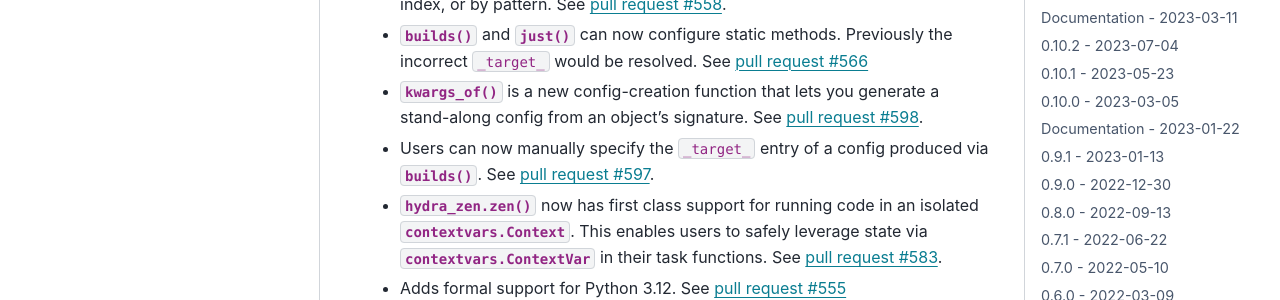
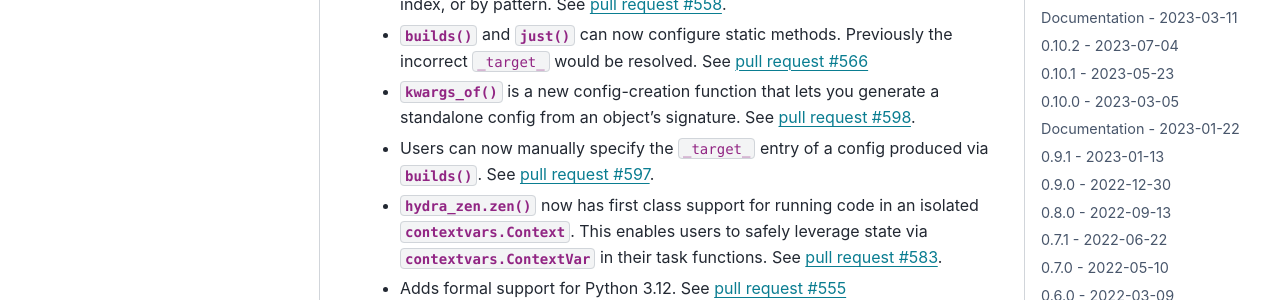
Before and after one commit to mit-ll-responsible-ai/hydra-zen, a Sphinx documentation site: the page built from docs/source/changes.rst, in a window 1280 px wide and 900 px high, scrolled down 1439 px. Shown: the part 179-479 px from the top of the window. Built offline with Sphinx 7.4.7 and the PyData theme 0.15.4, drawn with Linux system fonts in a browser that asks for light colours; the version number could not be read and is left out.

Commit message:
typo in docs

```diff
--- a/docs/source/changes.rst
+++ b/docs/source/changes.rst
@@ -67,7 +67,7 @@ Improvements
 - :class:`~hydra_zen.BuildsFn` was introduced to permit customizable auto-config and type-refinement support in config-creation functions. See :pull:`553`.
 - :func:`~hydra_zen.builds` and :func:`~hydra_zen.make_custom_builds_fn` now accept a `zen_exclude` field for excluding parameters from auto-population, either by name, position-index, or by pattern. See :pull:`558`.
 - :func:`~hydra_zen.builds` and :func:`~hydra_zen.just` can now configure static methods. Previously the incorrect ``_target_`` would be resolved. See :pull:`566`
-- :func:`~hydra_zen.kwargs_of` is a new config-creation function that lets you generate a stand-along config from an object's signature. See :pull:`598`.
+- :func:`~hydra_zen.kwargs_of` is a new config-creation function that lets you generate a standalone config from an object's signature. See :pull:`598`.
 - Users can now manually specify the ``_target_`` entry of a config produced via :func:`~hydra_zen.builds`. See :pull:`597`.
 - :func:`hydra_zen.zen` now has first class support for running code in an isolated :py:class:`contextvars.Context`. This enables users to safely leverage state via :py:class:`contextvars.ContextVar` in their task functions. See :pull:`583`.
 - Adds formal support for Python 3.12. See :pull:`555`
```
